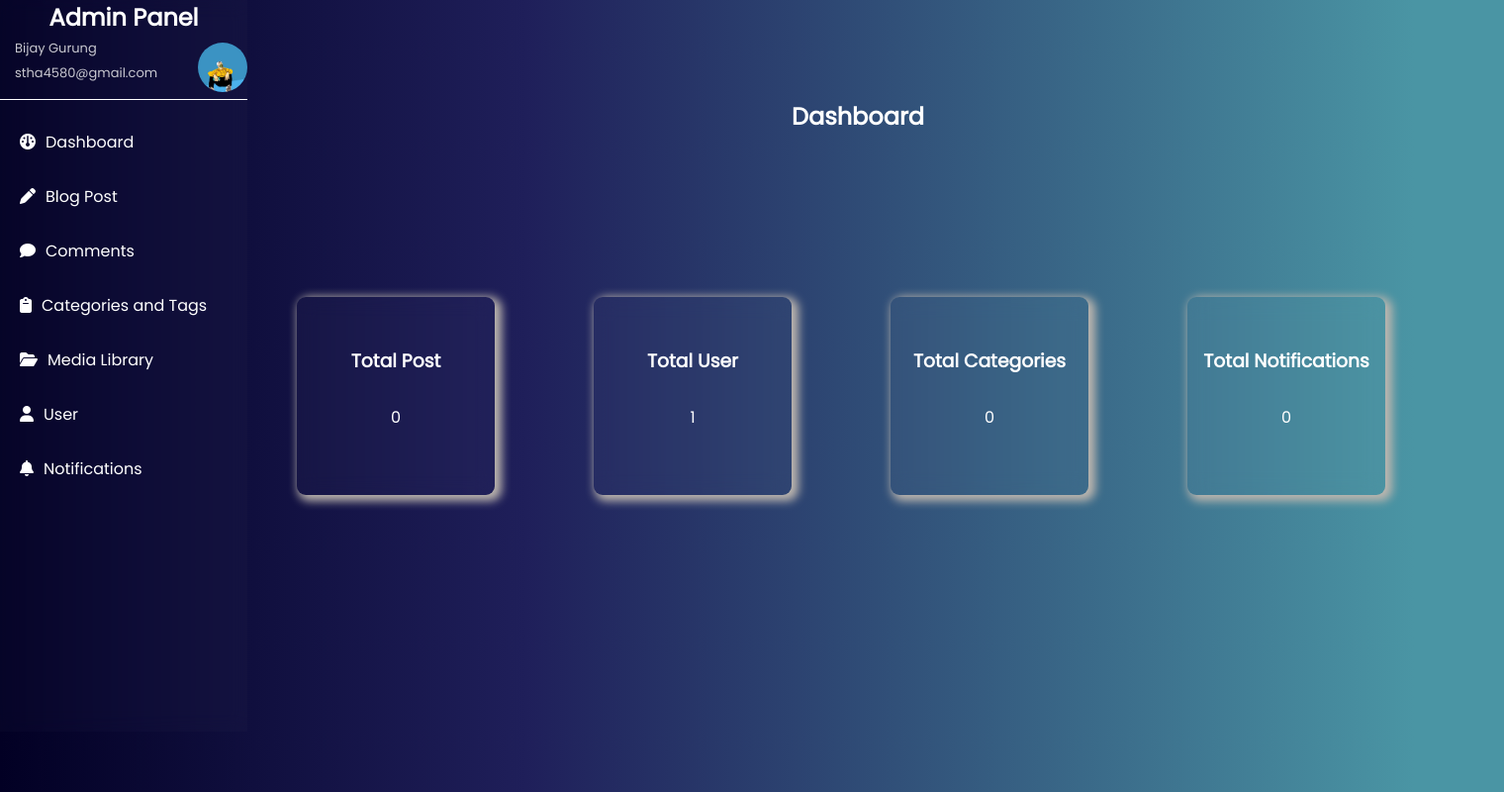
After one commit to Bijay-Gurung/Personal-Portfolio, a PHP site: page /admin.php in a window 1520 px wide. The commit adds this page. Shown: the whole page at 99% size. Run offline with PHP 8.4, Linux system fonts and the light colour scheme; some libraries are stand-ins or nearby versions.

Commit message:
creating admin panel

```diff
--- /dev/null
+++ b/admin.css
@@ -0,0 +1,125 @@
+@import url('https://fonts.googleapis.com/css2?family=Poppins&display=swap');
+*{
+    padding: 0px;
+    margin: 0px;
+    box-sizing: border-box;
+    font-family: 'Poppins',sans-serif;
+    color: #fff;
+}
+body{
+    background: rgb(2,0,36);
+    background: linear-gradient(90deg, rgba(2,0,36,1) 0%, rgba(31,31,90,1) 35%, rgb(74, 149, 164) 94%);
+    display: grid;
+    grid-template-rows: repeat(7,100px);
+    grid-template-columns: repeat(16,100px);
+}
+.userProfile{
+    height: 50px;
+    width: 20%;
+    float: right;
+    background-image: url(Karma.jpg);
+    background-position: center;
+    background-size: cover;
+    border-radius: 90px;
+    margin-top: 8px;
+}
+.sideNav{
+   background-color: #ffffff05;
+   backdrop-filter: blur(10px);
+   -webkit-backdrop-filter: blur(25px);
+   height:739px;
+   width:250px;
+}
+span{
+    color:#ffffffc6;
+    font-size: small;
+    padding-left: 15px;
+}
+h2{
+    text-align: center;
+}
+ul{
+    margin-top: 15px;
+    border-top: 1px solid #fff;
+}
+li{
+    padding-top: 30px;
+    padding-left: 20px;
+    list-style-type: none;
+}
+a{
+    text-decoration: none;
+}
+i{
+    padding-right: 10px;
+}
+section{
+    grid-row-start: 2;
+    grid-row-end: 7;
+    grid-column-start: 4;
+    grid-column-end: 16;
+    display: grid;
+    grid-template-rows: repeat(5,100px);
+    grid-template-columns: repeat(14,100px);
+}
+.totalPost{
+    grid-row-start: 3;
+    grid-row-end: 5;
+    grid-column-start: 1;
+    grid-column-end: 3;
+    background-color: #ffffff05;
+    backdrop-filter: blur(10px);
+    -webkit-backdrop-filter: blur(25px);
+    box-shadow: 4px 3px 10px 3px #BEB7AF;
+    border-radius: 9px;
+}
+.totalUser{
+    grid-row-start: 3;
+    grid-row-end: 5;
+    grid-column-start: 4;
+    grid-column-end: 6;
+    background-color: #ffffff05;
+    backdrop-filter: blur(10px);
+    -webkit-backdrop-filter: blur(25px);
+    box-shadow: 4px 3px 10px 3px #BEB7AF;
+    border-radius: 9px;
+}
+.totalCategories{
+    grid-row-start: 3;
+    grid-row-end: 5;
+    grid-column-start: 7;
+    grid-column-end: 9;
+    background-color: #ffffff05;
+    backdrop-filter: blur(10px);
+    -webkit-backdrop-filter: blur(25px);
+    box-shadow: 4px 3px 10px 3px #BEB7AF;
+    border-radius: 9px;
+}
+.notifications{
+    grid-row-start: 3;
+    grid-row-end: 5;
+    grid-column-start: 10;
+    grid-column-end: 12;
+    background-color: #ffffff05;
+    backdrop-filter: blur(10px);
+    -webkit-backdrop-filter: blur(25px);
+    box-shadow: 4px 3px 10px 3px #BEB7AF;
+    border-radius: 9px;
+}
+h3{
+    text-align: center;
+    padding-top: 50px;
+}
+p{
+    text-align: center;
+    padding-top: 30px;
+}
+#setting{
+    display: none;
+}
+h1{
+    grid-row-start: 1;
+    grid-row-end: 2;
+    grid-column-start: 6;
+    grid-column-end: 8;
+}
--- /dev/null
+++ b/admin.php
@@ -0,0 +1,56 @@
+<!DOCTYPE html>
+<html lang="en">
+<head>
+    <meta charset="UTF-8">
+    <meta name="viewport" content="width=device-width, initial-scale=1.0">
+    <link href="admin.css" rel="stylesheet">
+    <title>Admin Panel</title>
+</head>
+<body>
+    <aside>
+        <nav class="sideNav">
+            <h2>Admin Panel</h2>
+            <div class="userProfile"></div>
+            <span class="name">Bijay Gurung</span> <!-- we have to take the name and email from database. -->
+            <br>
+            <span class="email">stha4580@gmail.com</span>
+            <ul>
+                <li><a href="admin.php" id="dashboard"><i class="fa-solid fa-gauge"></i>Dashboard</a></li>
+                <li><a href="blogPost.php" id="blogPost"><i class="fa-solid fa-pen"></i>Blog Post</a></li>
+                <li><a href="comments.php" id="comments"><i class="fa-solid fa-comment"></i>Comments</a></li>
+                <li><a href="#" id="categories"><i class="fa-solid fa-clipboard"></i>Categories and Tags</a></li>
+                <li><a href="#" id="mediaLibrary"><i class="fa-solid fa-folder-open"></i>Media Library</a></li>
+                <li><a href="#" id="user"><i class="fa-solid fa-user"></i>User</a></li>
+                <li><a href="#" id="notifications"><i class="fa-solid fa-bell"></i>Notifications</a></li>
+                <li><a href="#" id="setting"><i class="fa-solid fa-gear"></i>Setting</a></li>
+            </ul>
+        </nav>
+</aside>
+
+<section> <!--Use Dom for this section-->
+<h1>Dashboard</h1>
+
+    <div class="totalPost">
+        <h3>Total Post</h3>
+        <p id="numOfPost">0</p><!--Make both h3 and p entire div clickable. link with a tag anchor-->
+    </div>
+
+    <div class="totalUser">
+        <h3>Total User</h3>
+        <p id="numOfUser">1</p>
+    </div>
+
+    <div class="totalCategories">
+        <h3>Total Categories</h3>
+        <p id="numOfCategory">0</p>
+    </div>
+
+    <div class="notifications">
+        <h3>Total Notifications</h3>
+        <p id="numOfNotification">0</p>
+    </div>
+
+</section>
+    <script src="https://kit.fontawesome.com/4f9d824da5.js" crossorigin="anonymous"></script>
+</body>
+</html>
--- a/signup.php
+++ b/signup.php
@@ -78,7 +78,7 @@ if ($result->num_rows > 0) {
 
     foreach ($users as $user) {
         if ($user['name'] == $name && $user['email'] == $email && $user['password'] == $password) {
-            header("location: blog.html");
+            header("location: admin.php");
             exit();
         }
     }
```
Also changed, not shown: blogPost.css (added, +128 -0 lines), blogPost.php (added, +70 -0 lines), comments.css (added, +70 -0 lines), comments.php (added, +36 -0 lines), Karma.jpg (added).
